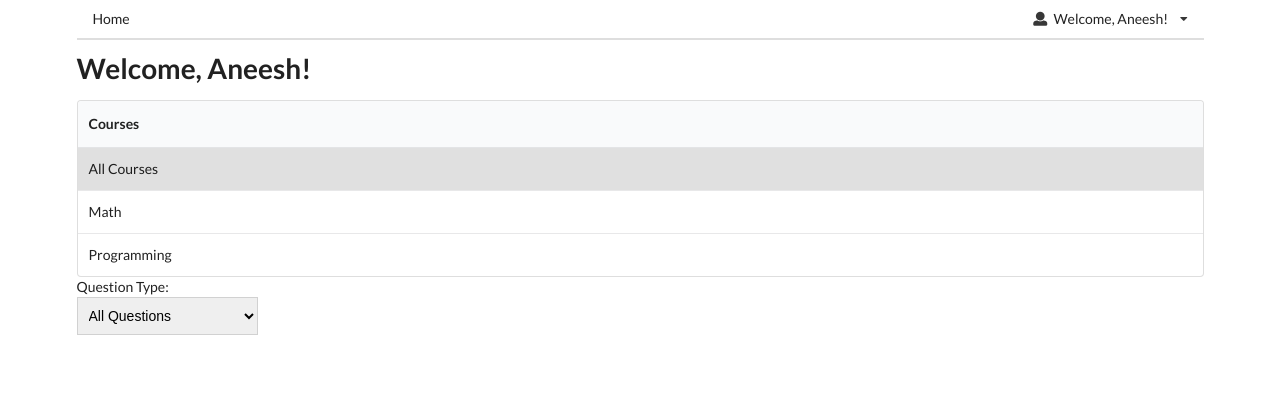
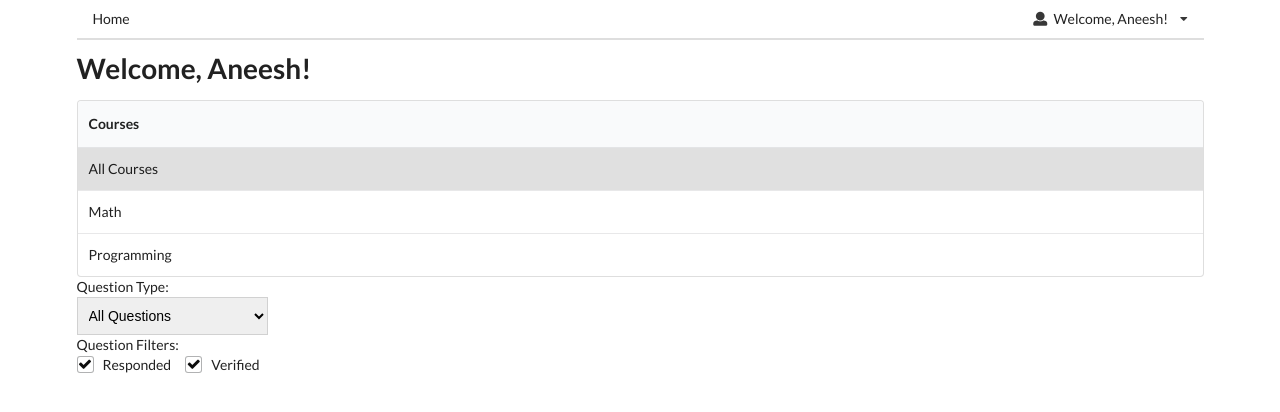
Before and after one commit to MLH-Sprint-1/mlh-sprint-1, a React (Create React App) app in the folder client/: page / in a window 1280 px wide. Shown: the top 412 px of the page. Built offline with nearby package versions, Linux system fonts and the light colour scheme.

Commit message:
Add Question Filters Boiler Plate Code

```diff
--- /dev/null
+++ b/client/src/components/Content/QuestionFilter.js
@@ -0,0 +1,31 @@
+import React from 'react';
+
+const QuestionFilter = ({ filterList, checkboxList, toggleCheckbox }) => {
+     // create dropdown options
+     const checkboxOptions = filterList.map((option, index) => {
+        return (
+            <div key={option} className="field">
+                <div className="ui checkbox">
+                    <input
+                        type="checkbox"
+                        checked={checkboxList[index]}
+                        //onChange={() => toggleCheckbox(index)}
+                        onChange={() => console.log(index)}
+                    />
+                    <label>{option}</label>
+                </div>
+            </div>
+        );
+    });
+
+    return (
+        <div className="ui form">
+            <div className="inline fields">
+                { checkboxOptions }
+            </div>
+        </div>
+    );
+};
+
+
+export default QuestionFilter;
--- a/client/src/components/Content/QuestionGroup.js
+++ b/client/src/components/Content/QuestionGroup.js
@@ -10,6 +10,7 @@ const QuestionGroup = ({ groupList, groupSelected, selectGroup }) => {
     });
 
     return (
+
         <div>
             <select
                 className="ui dropdown"
--- a/client/src/components/Content/User.js
+++ b/client/src/components/Content/User.js
@@ -1,6 +1,7 @@
 import React, { useState } from 'react';
 import Course from './Course';
 import QuestionGroup from './QuestionGroup';
+import QuestionFilter from './QuestionFilter';
 
 const User = () => {
 
@@ -13,11 +14,28 @@ const User = () => {
     };
 
     // state for question groups
-    const questionGroups = ["All Questions", "Questions I've Asked", "Questions I've Ansered"];
+    const questionGroups = ["All Questions", "Questions I've Asked", "Questions I've Answered"];
     const [questionGroupSelected, setQuestionGroupSelected] = useState(questionGroups[0]);
     // function to select question group
     const selectQuestionGroup = (questionGroup) => {
         setQuestionGroupSelected(questionGroup);
+    };
+
+    // state for question filters
+    const questionFilters = ["Responded", "Verified"];
+    const questionFiltersArr = questionFilters.map(filter => {
+        return {'filter': filter, 'checked': false};
+    });
+    console.log(questionFiltersArr);
+    //const [questionFiltersChecked, setQuestionFiltersChecked] = useState(Array(questionFilters.length).fill(''));
+    const [questionFiltersChecked, setQuestionFiltersChecked] = useState(Array(questionFilters.length).fill(true));
+
+    // function to toggle checkbox
+    const setQuestionFilterChecked = (filterOptionIndex) => {
+        // loop through existing array and update element at index
+        const newArr = [...questionFiltersChecked];
+        newArr[filterOptionIndex] = !newArr[filterOptionIndex];
+        //setQuestionFilterChecked(newArr);
     };
 
     return (
@@ -26,6 +44,8 @@ const User = () => {
             <Course courseList={courses} courseSelected={courseSelected} selectCourse={selectCourse} />
             Question Type:
             <QuestionGroup groupList={questionGroups} groupSelected={questionGroupSelected} selectGroup={selectQuestionGroup} />
+            Question Filters:
+            <QuestionFilter filterList={questionFilters} checkboxList={questionFiltersChecked} toggleCheckbox={setQuestionFilterChecked} />
         </div>
     );
 };
```
